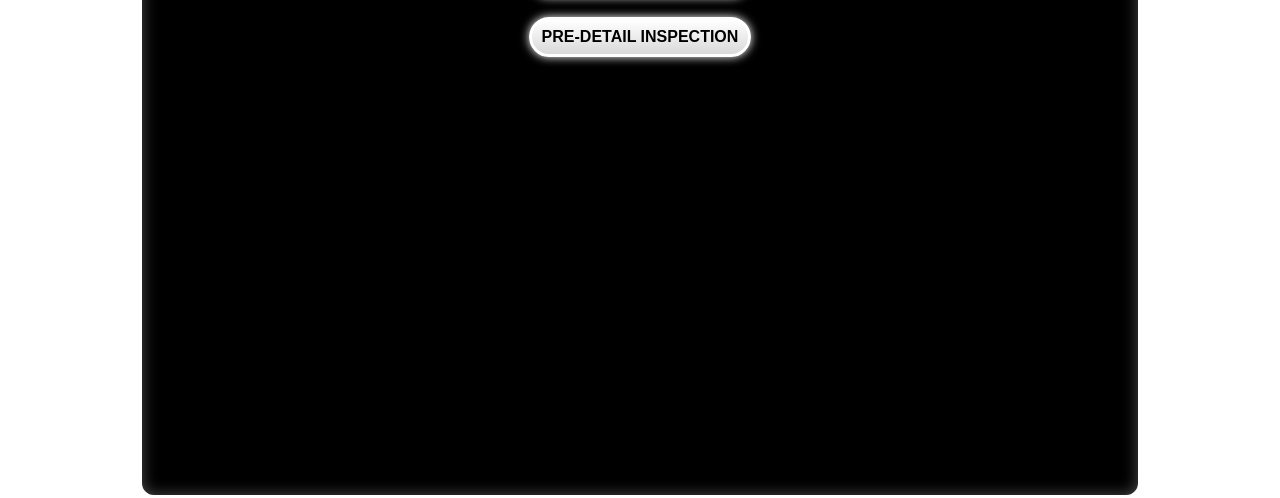
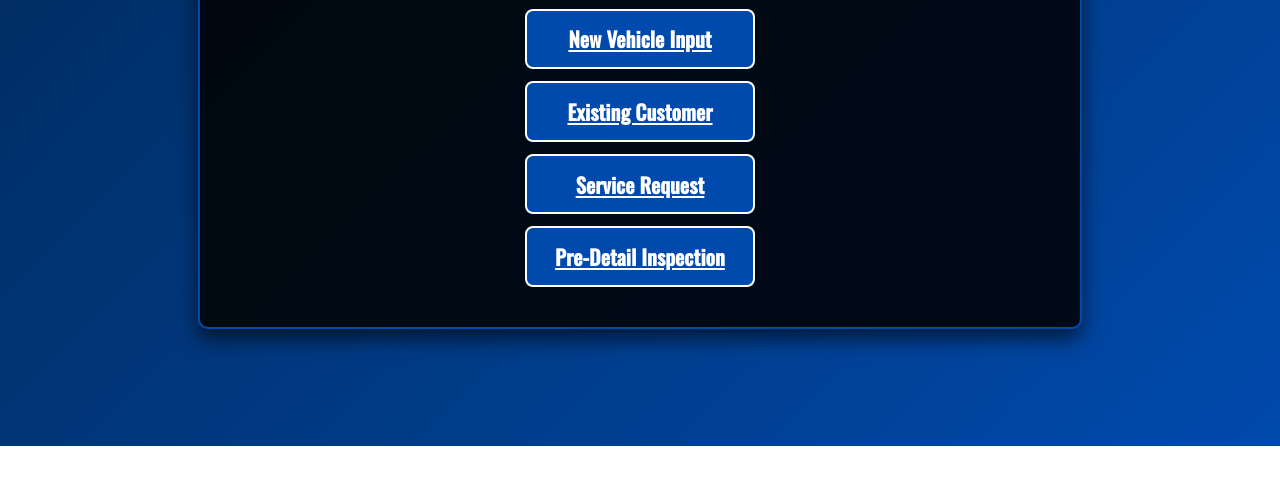
Before and after one commit to nomade-in-the-clouds/aeg-frontend, a website: page aeg/index.html in a window 1280 px wide. Shown: the part 354-852 px from the top of the page. After the commit the page ends 800 px from the top, so only its background shows below. Drawn offline with nearby package versions, Linux system fonts and the light colour scheme.

Commit message:
Update style.css

```diff
--- a/aeg/assets/css/style.css
+++ b/aeg/assets/css/style.css
@@ -1,8 +1,7 @@
 /* Global styles */
 body {
-    font-family: 'EXOTC350 Bold', sans-serif;
-    background: url('path-to-water-texture.jpg') no-repeat center center fixed;
-    background-size: cover;
+    font-family: 'Oswald', sans-serif;
+    background: linear-gradient(135deg, #002855, #004aad);
     color: #ffffff;
     margin: 0;
     padding: 0;
@@ -12,61 +11,52 @@ body {
     align-items: center;
 }
 
-/* Main container styled to match the logo theme */
+/* Main container styling */
 .main-container {
-    background: #000000;
-    padding: 3rem;
-    border-radius: 15px;
+    background: rgba(0, 0, 0, 0.85);
+    padding: 2.5rem;
+    border-radius: 10px;
     width: 100%;
-    max-width: 900px;
-    min-height: 750px;
-    border: 3px solid #ffffff;
+    max-width: 800px;
+    box-shadow: 0 10px 20px rgba(0, 0, 0, 0.6);
+    border: 2px solid #004aad;
     text-align: center;
-    position: relative;
-    box-shadow: 0 0 20px rgba(255, 255, 255, 0.7), inset 0 0 15px rgba(255, 255, 255, 0.3);
 }
 
-/* Header styling with AEG Detailing Logo */
-.header-title {
-    width: 100%;
-    max-width: 500px;
-    margin: 0 auto 1rem;
-    display: block;
+/* Header styling with bold industrial font */
+h1 {
+    font-family: 'Luckiest Guy', cursive;
+    font-size: 4rem;
+    text-transform: uppercase;
+    color: white;
+    margin-bottom: 1.5rem;
+    letter-spacing: 2px;
 }
 
-/* Navigation buttons to match logo style */
+/* Navigation buttons with reduced width */
 .nav-buttons {
     display: flex;
     flex-direction: column;
     align-items: center;
-    gap: 20px;
+    gap: 12px;
     margin-top: 20px;
 }
 
 .nav-buttons a {
-    font-family: 'EXOTC350 Bold', sans-serif;
+    display: block;
+    width: 200px;
+    padding: 0.8rem;
+    font-size: 1.3rem;
+    text-align: center;
     font-weight: bold;
-    display: flex;
-    align-items: center;
-    justify-content: center;
-    width: 200px;
-    padding: 0.5rem;
-    font-size: 1rem;
-    text-align: center;
-    text-transform: uppercase;
-    border-radius: 25px;
-    background: linear-gradient(180deg, #ffffff, #d9d9d9);
-    color: #000000;
-    border: 3px solid #ffffff;
-    transition: background-color 0.3s ease, transform 0.2s, box-shadow 0.3s;
-    text-shadow: inset 2px 2px 5px rgba(0, 0, 0, 0.7);
-    text-decoration: none;
-    white-space: nowrap;
-    box-shadow: 0 0 10px #ffffff;
+    border-radius: 8px;
+    background-color: #004aad;
+    color: white;
+    border: 2px solid #ffffff;
+    transition: background-color 0.3s ease, transform 0.2s;
 }
 
 .nav-buttons a:hover {
-    background: linear-gradient(180deg, #d9d9d9, #ffffff);
-    transform: translateY(-2px);
-    box-shadow: 0 0 15px #ffffff;
+    background-color: #002855;
+    transform: translateY(-3px);
 }
```
